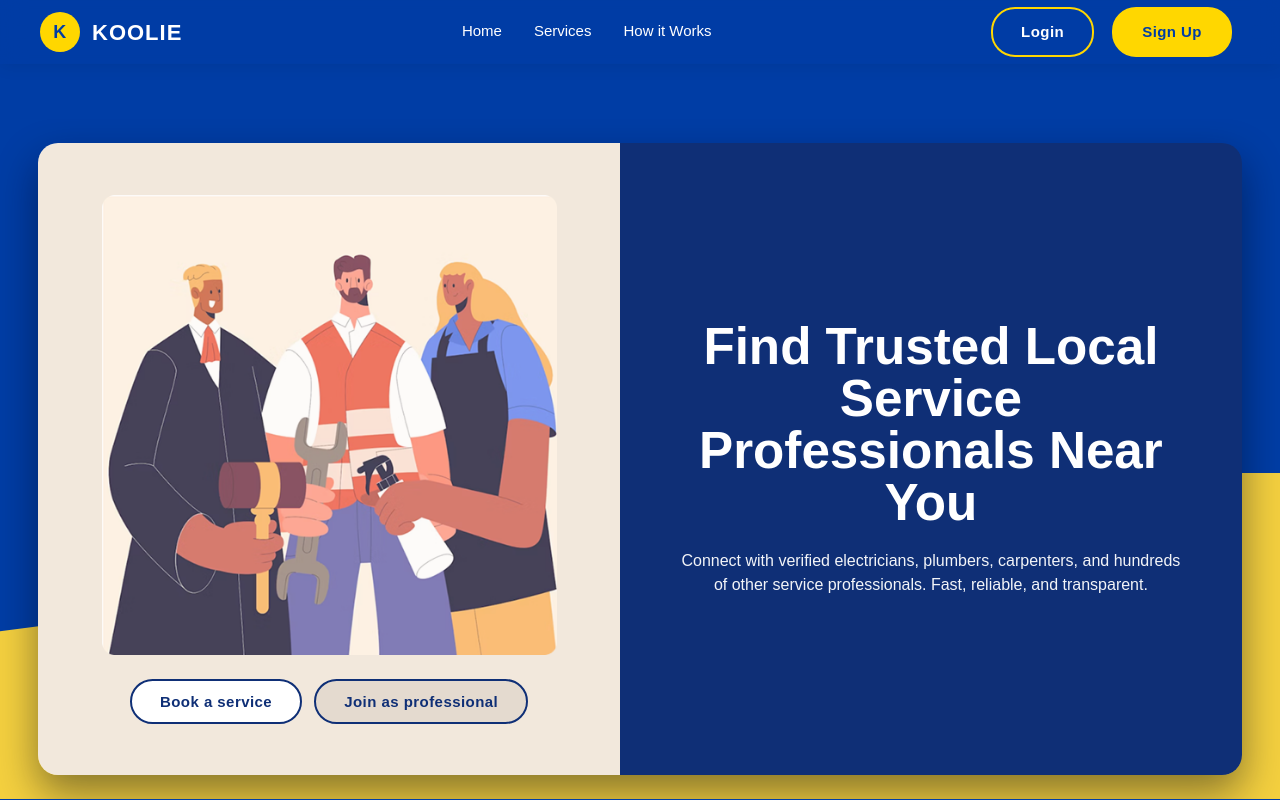
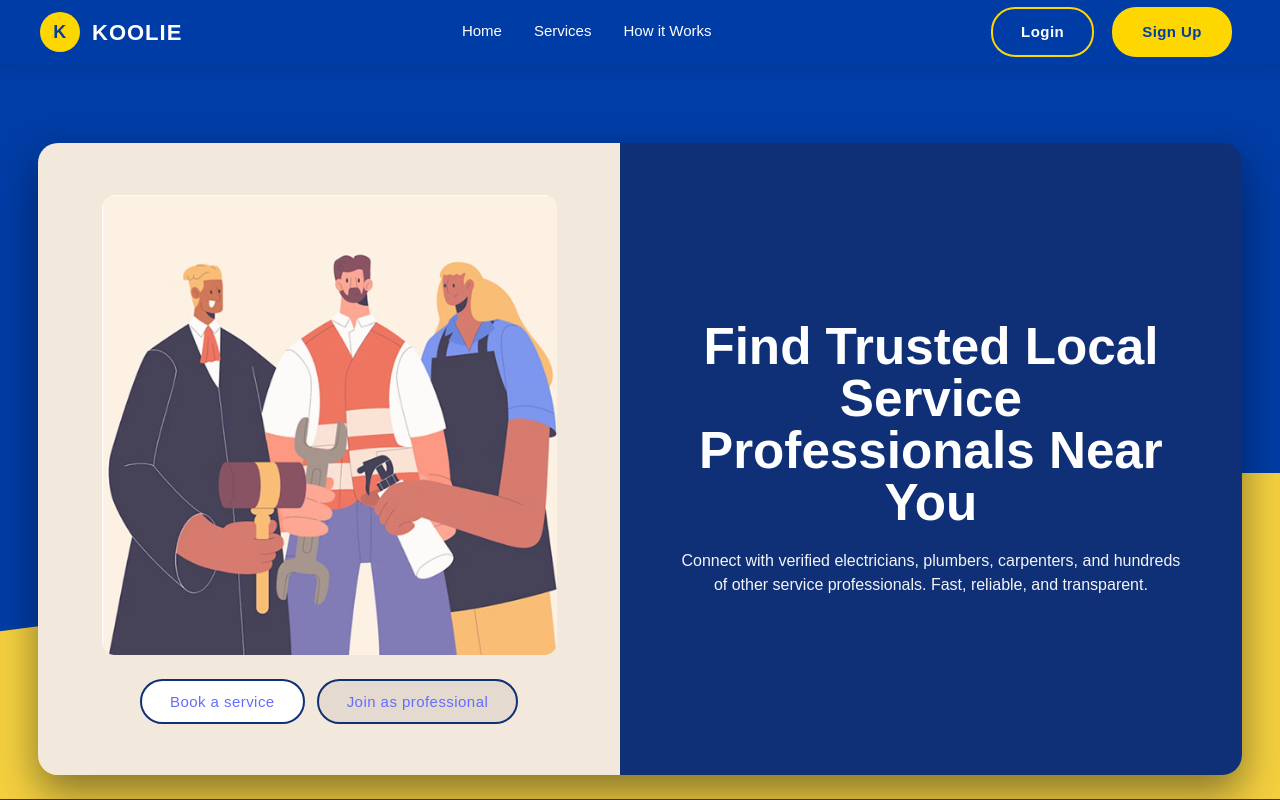
Before and after one commit to Benedict1010/Koolie, a React (Vite) app in the folder Koolie0/client/: page / in a window 1280 px wide. Shown: the top 800 px of the page. Built offline with nearby package versions, Linux system fonts and the light colour scheme; no server answers.

Commit message:
Login texts modified

```diff
--- a/Koolie0/client/src/components/Hero.jsx
+++ b/Koolie0/client/src/components/Hero.jsx
@@ -11,8 +11,8 @@ export default function Hero() {
           <div className="left-inner">
             <div className="illustration-placeholder">{/* placeholder image */}</div>
             <div className="left-buttons">
-              <button className="btn btn-book">Book a service</button>
-              <button className="btn btn-join">Join as professional</button>
+              <button className="btn btn-book"><a href="#">Book a service</a></button>
+              <button className="btn btn-join"><a href="#">Join as professional</a></button>
             </div>
           </div>
         </div>
--- a/Koolie0/client/src/pages/AdminLogin.jsx
+++ b/Koolie0/client/src/pages/AdminLogin.jsx
@@ -81,9 +81,7 @@ function AdminLogin() {
             value={password}
             onChange={(e) => setPassword(e.target.value)}
           />
-          <small style={{ display: "block", marginBottom: "8px", color: "#555" }}>
-            Must be 8+ characters and include letters, numbers &amp; special characters.
-          </small>
+
 
           {error && <div style={{ color: "red", marginBottom: 8 }}>{error}</div>}
 
--- a/Koolie0/client/src/pages/Login.jsx
+++ b/Koolie0/client/src/pages/Login.jsx
@@ -111,9 +111,7 @@ function Login() {
             value={password}
             onChange={(e) => setPassword(e.target.value)}
           />
-          <small style={{ display: "block", marginBottom: "8px", color: "#555" }}>
-            Must be 8+ characters and include letters, numbers &amp; special characters.
-          </small>
+
 
           <div className="auth-forgot">
             <a href="#">Forgot password?</a>
```
